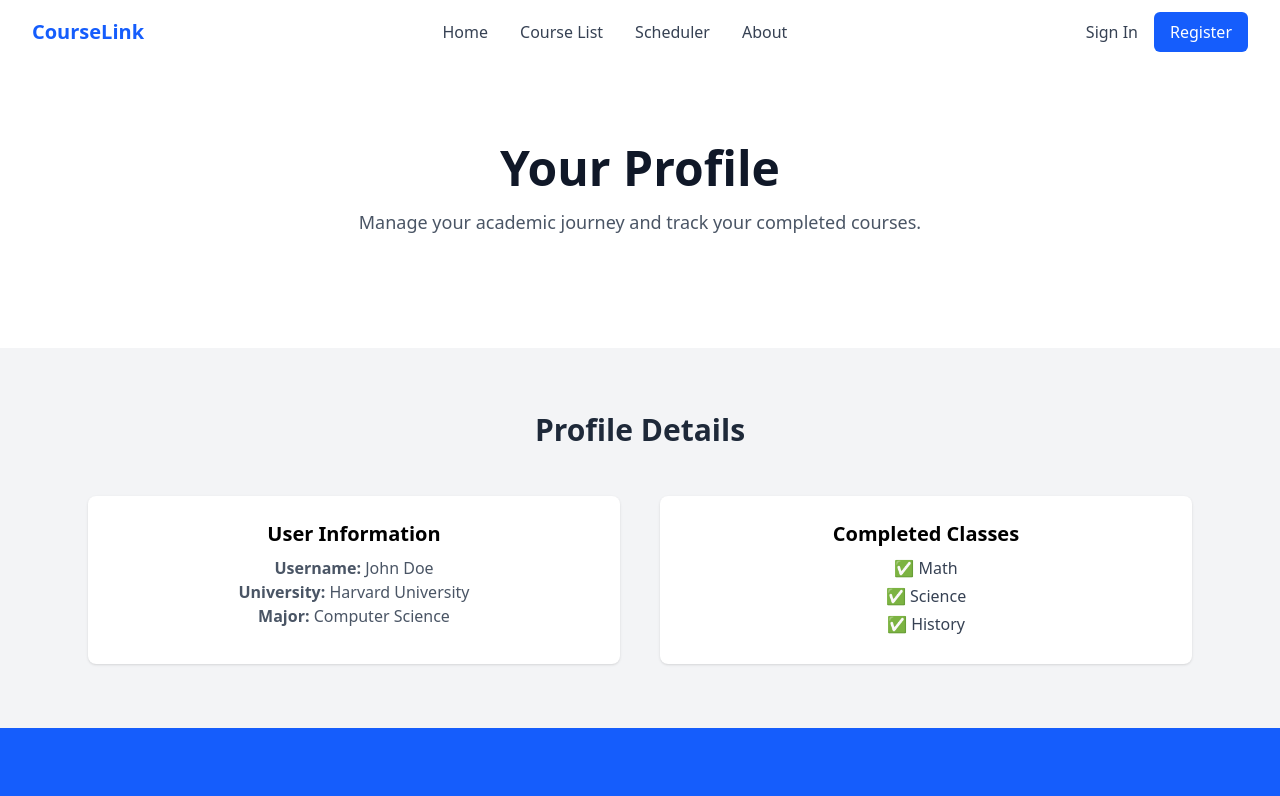
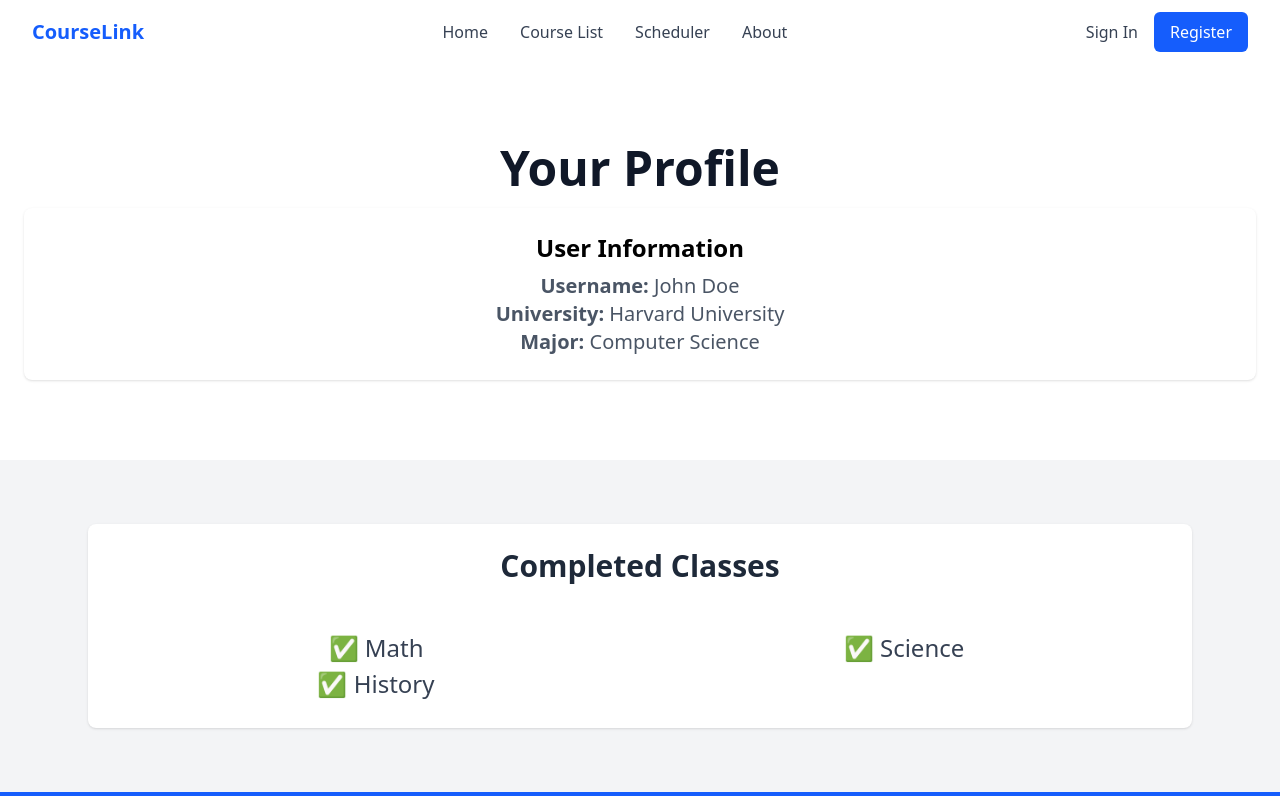
Before and after one commit to Zeiyon/HooHacks2025, a React (Vite) app in the folder TransferLink/: page /profile in a window 1280 px wide. Shown: the top 796 px of the page. Built offline with nearby package versions, Linux system fonts and the light colour scheme.

Commit message:
editted the profile

```diff
--- a/TransferLink/src/modules/Profile.tsx
+++ b/TransferLink/src/modules/Profile.tsx
@@ -26,34 +26,28 @@ const ProfilePage: React.FC<ProfileProps> = ({ profile }) => {
           <h1 className="text-4xl sm:text-5xl font-extrabold text-gray-900 mb-4">
             Your Profile
           </h1>
-          <p className="text-lg text-gray-600 mb-8 max-w-2xl mx-auto">
-            Manage your academic journey and track your completed courses.
-          </p>
+          <div className="bg-white p-6 rounded-lg shadow hover:shadow-md transition">
+              <h3 className="text-2xl font-semibold mb-2">User Information</h3>
+              <p className="text-xl text-gray-600"><strong>Username:</strong> {profile.user}</p>
+              <p className="text-xl text-gray-600"><strong>University:</strong> {profile.currentUniversity}</p>
+              <p className="text-xl text-gray-600"><strong>Major:</strong> {profile.major}</p>
+            </div>
         </div>
       </section>
 
       <section className="py-16 bg-gray-100">
         <div className="max-w-6xl mx-auto px-6 text-center">
-          <h2 className="text-3xl font-bold text-gray-800 mb-12">Profile Details</h2>
-          <div className="grid grid-cols-1 md:grid-cols-2 gap-10">
-            <div className="bg-white p-6 rounded-lg shadow hover:shadow-md transition">
-              <h3 className="text-xl font-semibold mb-2">User Information</h3>
-              <p className="text-gray-600"><strong>Username:</strong> {profile.user}</p>
-              <p className="text-gray-600"><strong>University:</strong> {profile.currentUniversity}</p>
-              <p className="text-gray-600"><strong>Major:</strong> {profile.major}</p>
-            </div>
-            <div className="bg-white p-6 rounded-lg shadow hover:shadow-md transition">
-              <h3 className="text-xl font-semibold mb-2">Completed Classes</h3>
-              {profile.completedClasses.length > 0 ? (
-                <ul className="text-l text-gray-700">
-                  {profile.completedClasses.map((course, index) => (
-                    <li key={index} className="mb-1">✅ {course}</li>
-                  ))}
-                </ul>
-              ) : (
-                <p className="text-gray-500">No completed classes listed.</p>
-              )}
-            </div>
+          <div className="bg-white p-6 rounded-lg shadow hover:shadow-md transition">
+            <h2 className="text-3xl font-bold text-gray-800 mb-12">Completed Classes</h2>
+            {profile.completedClasses.length > 0 ? (
+              <div className="grid grid-cols-1 md:grid-cols-2 gap-0 text-2xl text-gray-700">
+                {profile.completedClasses.map((course, index) => (
+                  <div key={index} className="mb-1">✅ {course}</div>
+                ))}
+              </div>
+            ) : (
+              <p className="text-gray-500">No completed classes listed.</p>
+            )}
           </div>
         </div>
       </section>
```
